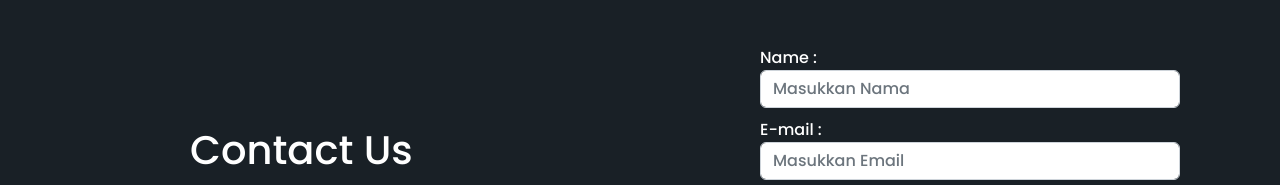
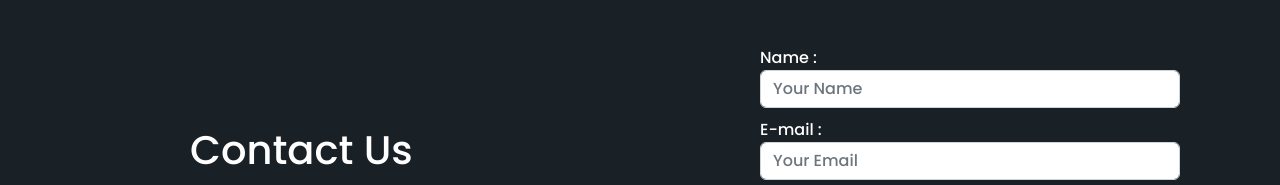
Before and after one commit to dwirivaldi/Sokunime, a plain HTML site: page contact-us.html in a window 1280 px wide. Shown: the part 305-490 px from the top of the page. Drawn offline with nearby package versions, Linux system fonts and the light colour scheme.

Commit message:
edit placeholder

```diff
--- a/contact-us.html
+++ b/contact-us.html
@@ -247,7 +247,7 @@
               type="text"
               class="form-control"
               name="nama"
-              placeholder="Masukkan Nama"
+              placeholder="Your Name"
             />
           </div>
 
@@ -257,7 +257,7 @@
               type="email"
               class="form-control"
               name="email"
-              placeholder="Masukkan Email"
+              placeholder="Your Email"
             />
           </div>
 
```
